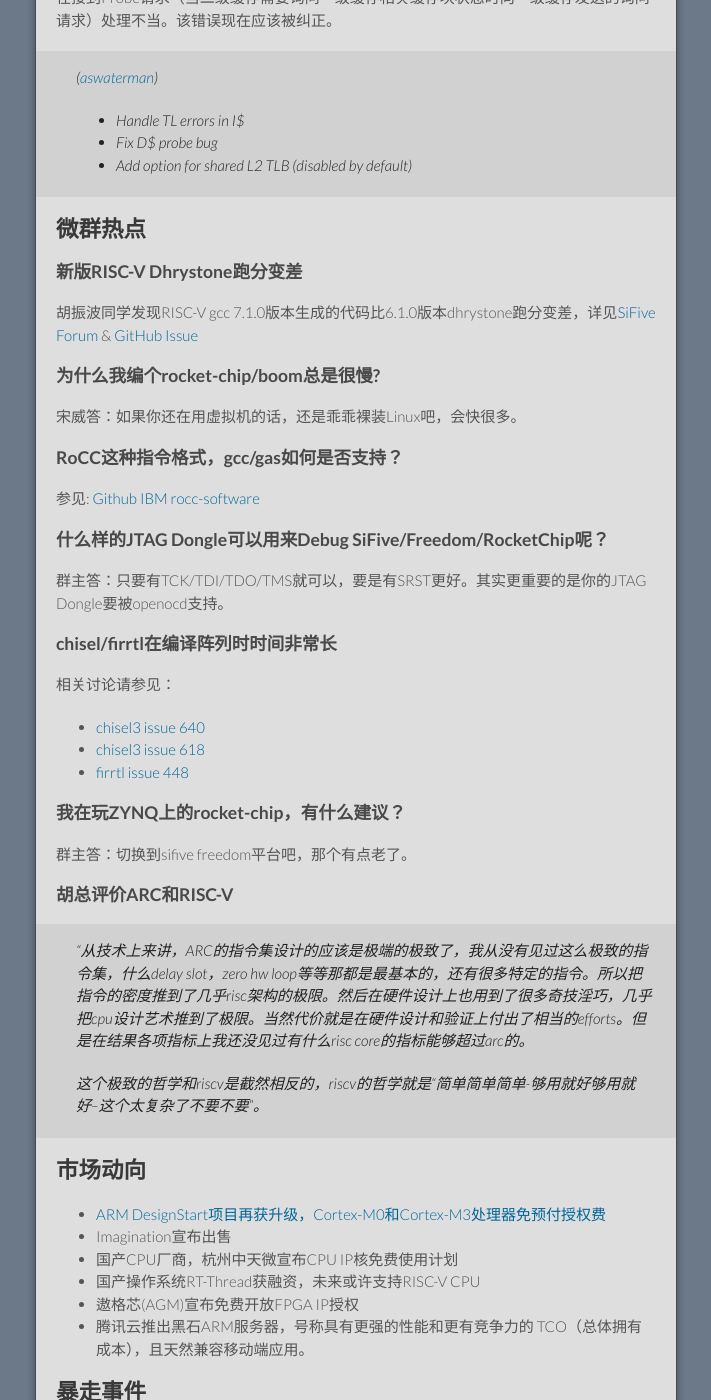
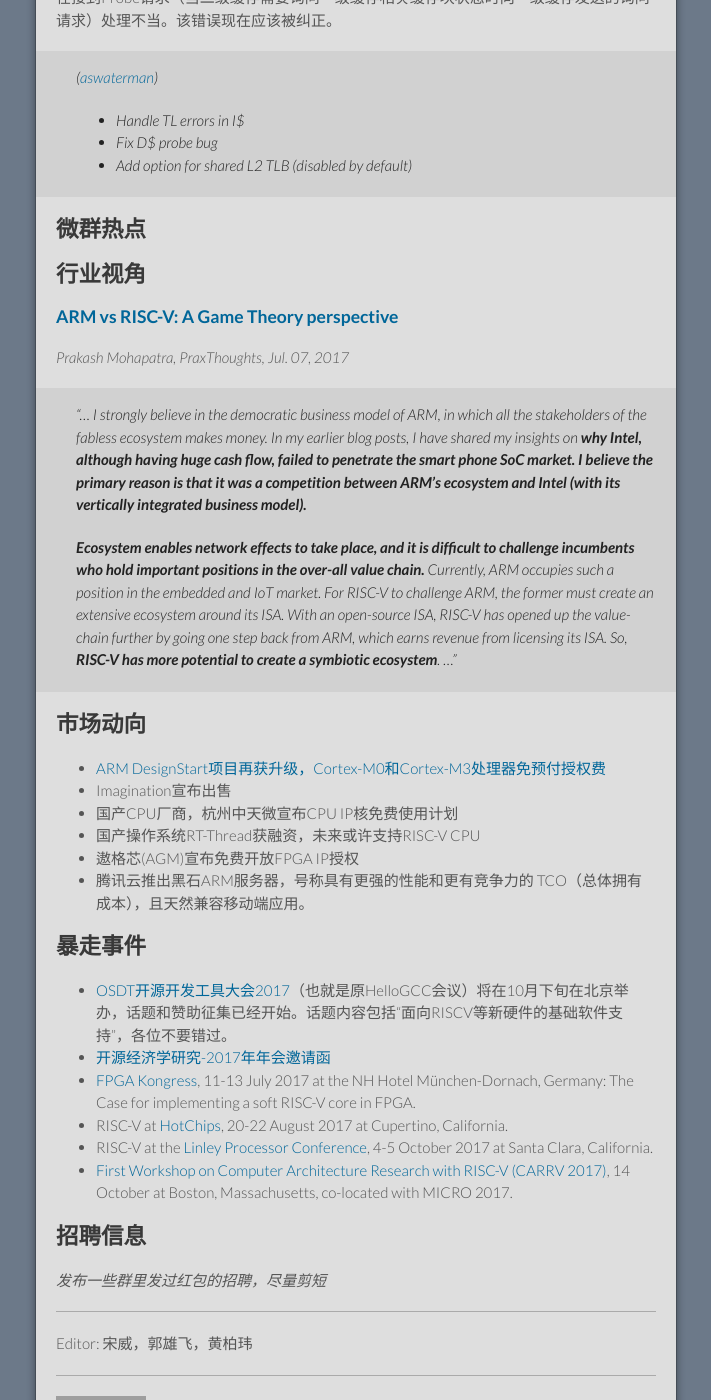
Before and after one commit to cnrv/home, a Jekyll site: the page built from bi-week-rpts/2017-07-20.md, in a window 1280 px wide and 1400 px high, scrolled down 4049 px. Shown: the whole window, without its empty margins (284-995 px from the left). Built offline with Jekyll 4.4.1, drawn with Linux system fonts in a browser that asks for light colours; our own code applies the rules of GitHub Pages for plain Markdown files; some of the changed text lies outside the part shown; grey boxes are pictures that could not be loaded.

Commit message:
new article from d&r; remove some old stuff.
Signed-off-by: Alex Guo <xfguo@credosemi.com.cn>

```diff
--- a/bi-week-rpts/2017-07-20.md
+++ b/bi-week-rpts/2017-07-20.md
@@ -85,7 +85,7 @@
 
     mux rd, rs1, rs2, rs3
 
-完成选择（C语言?:操作符）的功能：
+完成选择（C语言 ` ? : ` 操作符）的功能：
 
     rd = rs1[0] ? rs2 : rs3
 
@@ -140,39 +140,18 @@
 
 ## 微群热点
 
-### 新版RISC-V Dhrystone跑分变差
 
-胡振波同学发现RISC-V gcc 7.1.0版本生成的代码比6.1.0版本dhrystone跑分变差，详见[SiFive Forum](https://forums.sifive.com/t/poor-dhrystone-performance/233/13?nsukey=liORGtbxfSE0zi16BUIbhOETPvUpGC83D09pcKAoKiVePr7slbz9lHTgfmPJJZ7tKwMvHsaYzKlxgjKdbeoaMQJSTeYdnLDpBajYDtAPQ99gIV82ID760hONdp6O%2FsJ9l1WGKnlyS8qVthdk4xjL5eCGmqOU5xO1Ys8wC7If60wvZreVYJQILhki2r1IqNDc) & [GitHub Issue](https://github.com/riscv/riscv-gnu-toolchain/issues/249)
+## 行业视角
 
-### 为什么我编个rocket-chip/boom总是很慢?
 
-宋威答：如果你还在用虚拟机的话，还是乖乖裸装Linux吧，会快很多。
+### [ARM vs RISC-V: A Game Theory perspective](https://www.design-reuse.com/industryexpertblogs/42335/arm-vs-risc-v-a-game-theory-perspective.html)
 
-### RoCC这种指令格式，gcc/gas如何是否支持？
+*Prakash Mohapatra, PraxThoughts, Jul. 07, 2017*
 
-参见: [Github IBM rocc-software](https://github.com/IBM/rocc-software)
+> "... I strongly believe in the democratic business model of ARM, in which all the stakeholders of the fabless ecosystem makes money. In my earlier blog posts, I have shared my insights on **why Intel, although having huge cash flow, failed to penetrate the smart phone SoC market. I believe the primary reason is that it was a competition between ARM’s ecosystem and Intel (with its vertically integrated business model).**
+>
+> **Ecosystem enables network effects to take place, and it is difficult to challenge incumbents who hold important positions in the over-all value chain.** Currently, ARM occupies such a position in the embedded and IoT market. For RISC-V to challenge ARM, the former must create an extensive ecosystem around its ISA. With an open-source ISA, RISC-V has opened up the value-chain further by going one step back from ARM, which earns revenue from licensing its ISA. So, **RISC-V has more potential to create a symbiotic ecosystem**. ..."
 
-### 什么样的JTAG Dongle可以用来Debug SiFive/Freedom/RocketChip呢？
-
-群主答：只要有TCK/TDI/TDO/TMS就可以，要是有SRST更好。其实更重要的是你的JTAG Dongle要被openocd支持。
-
-### chisel/firrtl在编译阵列时时间非常长
-
-相关讨论请参见：
-
-- [chisel3 issue 640](https://github.com/freechipsproject/chisel3/issues/640)
-- [chisel3 issue 618](https://github.com/freechipsproject/chisel3/issues/618)
-- [firrtl issue 448](https://github.com/freechipsproject/firrtl/issues/448)
-
-### 我在玩ZYNQ上的rocket-chip，有什么建议？
-
-群主答：切换到sifive freedom平台吧，那个有点老了。
-
-### 胡总评价ARC和RISC-V
-
-> "从技术上来讲，ARC的指令集设计的应该是极端的极致了，我从没有见过这么极致的指令集，什么delay slot，zero hw loop等等那都是最基本的，还有很多特定的指令。所以把指令的密度推到了几乎risc架构的极限。然后在硬件设计上也用到了很多奇技淫巧，几乎把cpu设计艺术推到了极限。当然代价就是在硬件设计和验证上付出了相当的efforts。但是在结果各项指标上我还没见过有什么risc core的指标能够超过arc的。
->
-> 这个极致的哲学和riscv是截然相反的，riscv的哲学就是“简单简单简单-够用就好够用就好--这个太复杂了不要不要”。
 
 ## 市场动向
 
```
